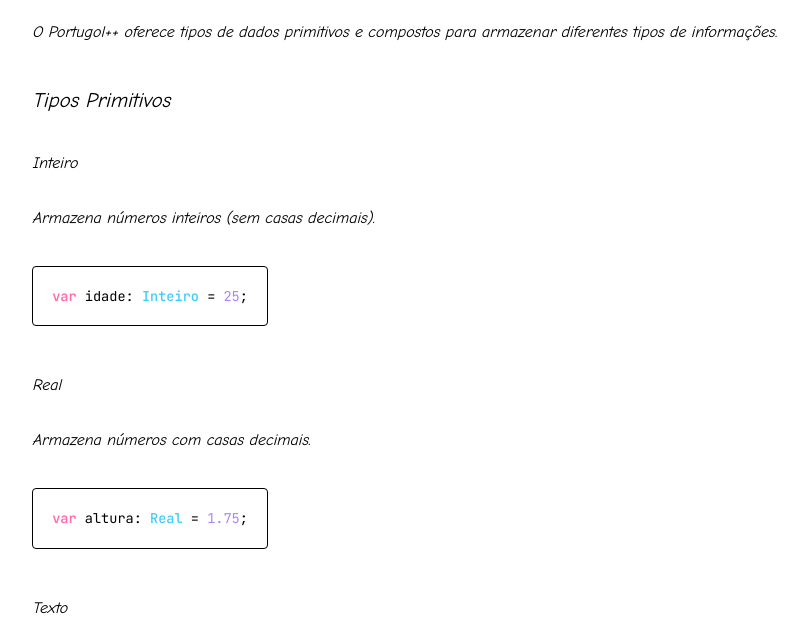
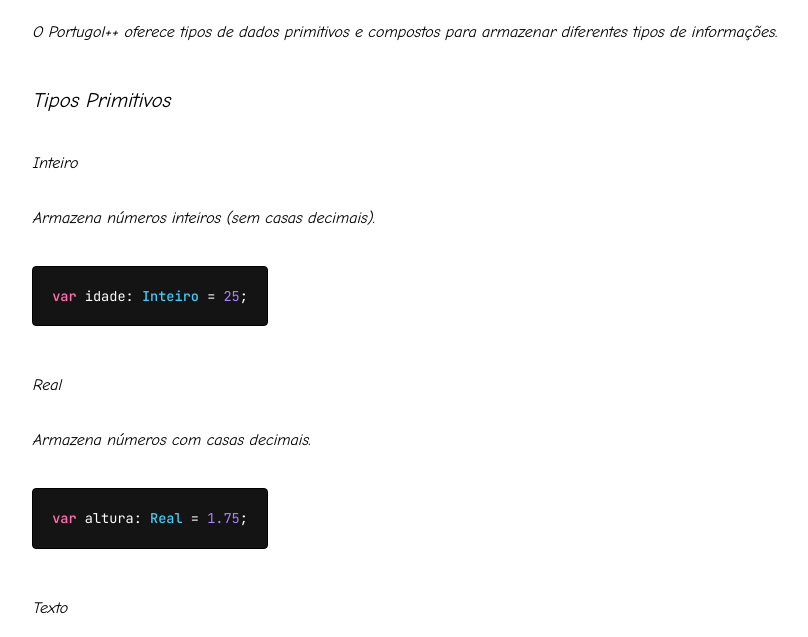
Before and after one commit to GustavoLyra23/pplus_web, a plain HTML site: page tipos.html in a window 1280 px wide. Shown: the part 163-800 px from the top of the page, without its empty margins (228-1036 px from the left). Drawn offline with Linux system fonts and the light colour scheme.

Commit message:
refactor index.css

```diff
--- a/index.css
+++ b/index.css
@@ -163,7 +163,7 @@ h3 {
 }
 
 .code-block {
-    background: #ffffff;
+    background: #141414;
     border: 1px solid #000000;
     border-radius: 4px;
     padding: 1.2rem;
@@ -174,7 +174,7 @@ h3 {
 }
 
 .code-block code {
-    color: #000000;
+    color: #ffffff;
     font-family: 'JetBrains Mono', monospace;
     font-size: 0.85rem;
     font-weight: 400;
```
